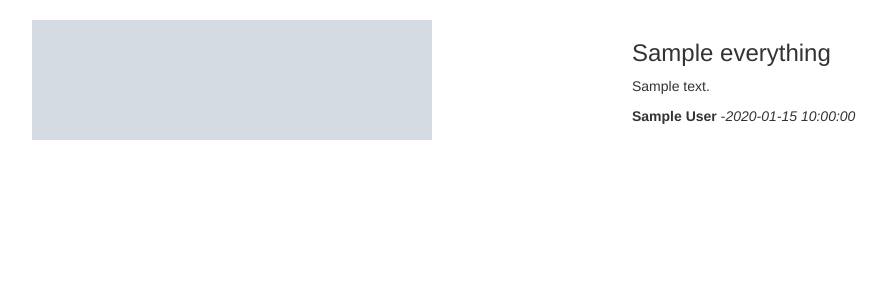
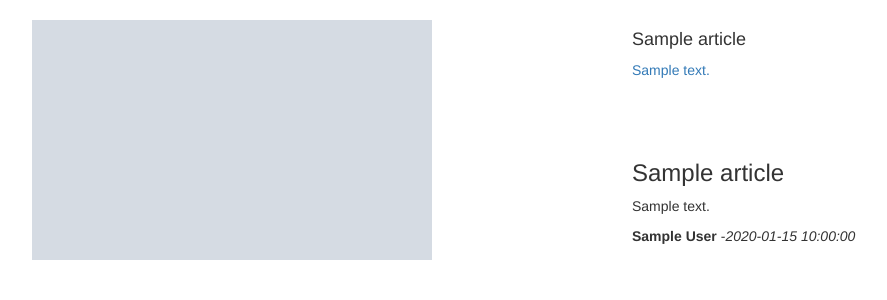
Before and after one commit to joankorir/News-Highlight, a Flask app: template app/templates/news.html in a window 1280 px wide. Shown: the part 52-352 px from the top of the page, without its empty margins (23-910 px from the left). Run offline with Flask 2, Linux system fonts and the light colour scheme; the template is opened without the code that fills it: most values are stand-ins (such as "Sample title", 1, 10 or a date in 2020); grey boxes marked "Sample" are stand-in pictures; some libraries are stand-ins or nearby versions.

Commit message:
MOdified changes by adding macro under the news.html

```diff
--- a/app/templates/macros.html
+++ b/app/templates/macros.html
@@ -18,10 +18,10 @@
 
   {% for article in article_list %}
 <div class ="row">
-  <div class="col-md-6  urlImage" style="background: url({{everything.urlToImage}}) no-repeat; height:120px">
+  <div class="col-md-6  urlImage" style="background: url({{article.urlToImage}}) no-repeat; height:120px">
   </div>
     <div class ="col-md-6">
-       <h4>{{everything.title}}</h4>
+       <h4>{{article.title}}</h4>
       <a href="{{article.url}}">
             {{ article.description}}</a>
      </div>
--- a/app/templates/news.html
+++ b/app/templates/news.html
@@ -4,23 +4,22 @@
 <!-- Content block -->
 {% block content %}
 <div class="container">
-
+{{ macro.displayArticleList(article) }}
     <!-- url-->
     <div class="row">
-        <div class="col-xs-6 col-sm-6 col-md-6 col-lg-6 urlImage" style="background: url({{everything.urlToImage}}) no-repeat; height:120px">
+        <div class="col-xs-6 col-sm-6 col-md-6 col-lg-6 urlImage" style="background: url({{article.urlToImage}}) no-repeat; height:120px">
         </div>
 
         <div class="col-xs-6 col-sm-6 col-md-6 col-lg-6 everything-details">
-            <h3>{{ everything.title }}</h3>
+            <h3>{{ article.title }}</h3>
 
-            <p class="name">{{ everything.description }}</p>
-            <p class="ratings"> <b> {{ everything.author}}</b> -<i>{{ everything.publishedAt }} </i> </p>
+            <p class="name">{{ article.description }}</p>
+            <p class="ratings"> <b> {{ article.author}}</b> -<i>{{ article.publishedAt }} </i> </p>
 
 
 
         </div>
     </div>
-
 </div>
 
 {% endblock %}
```
Also changed, not shown: app/main/views.py (+5 -5 lines), app/request.py (+26 -23 lines).
